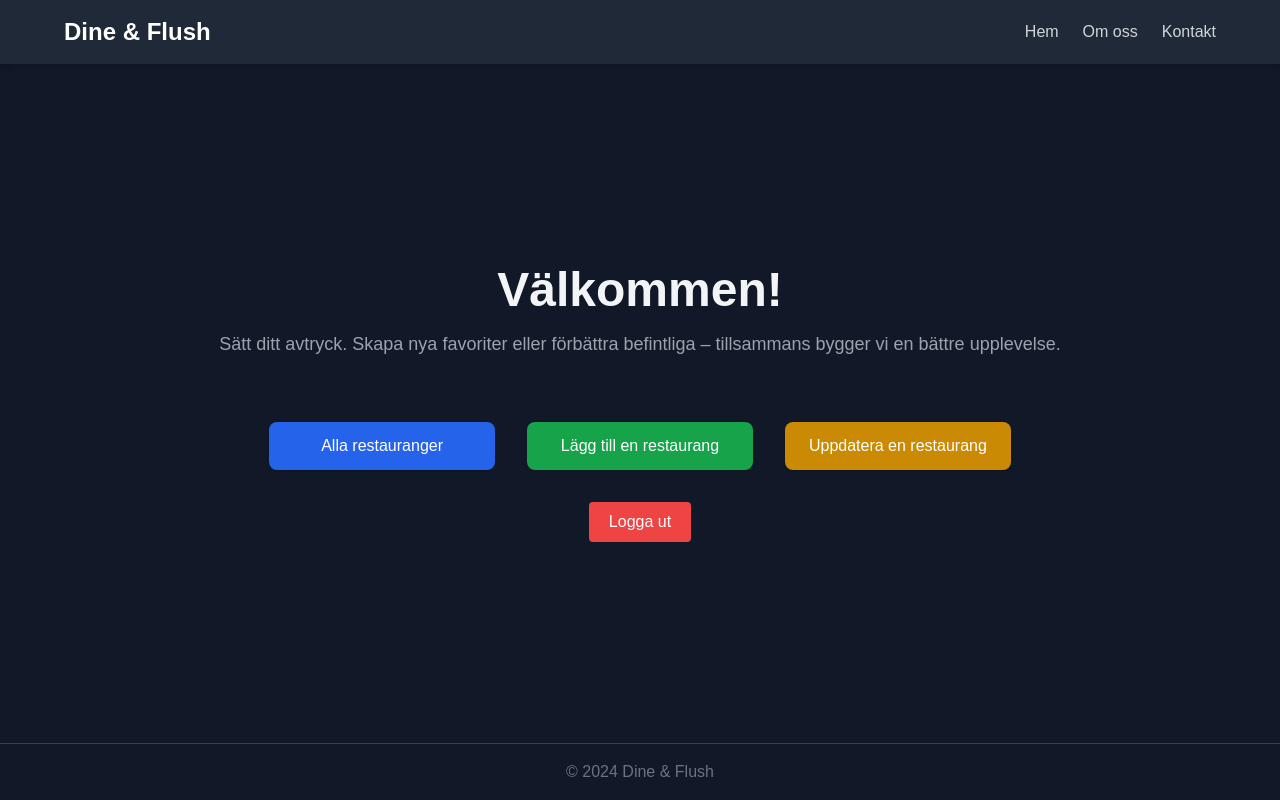
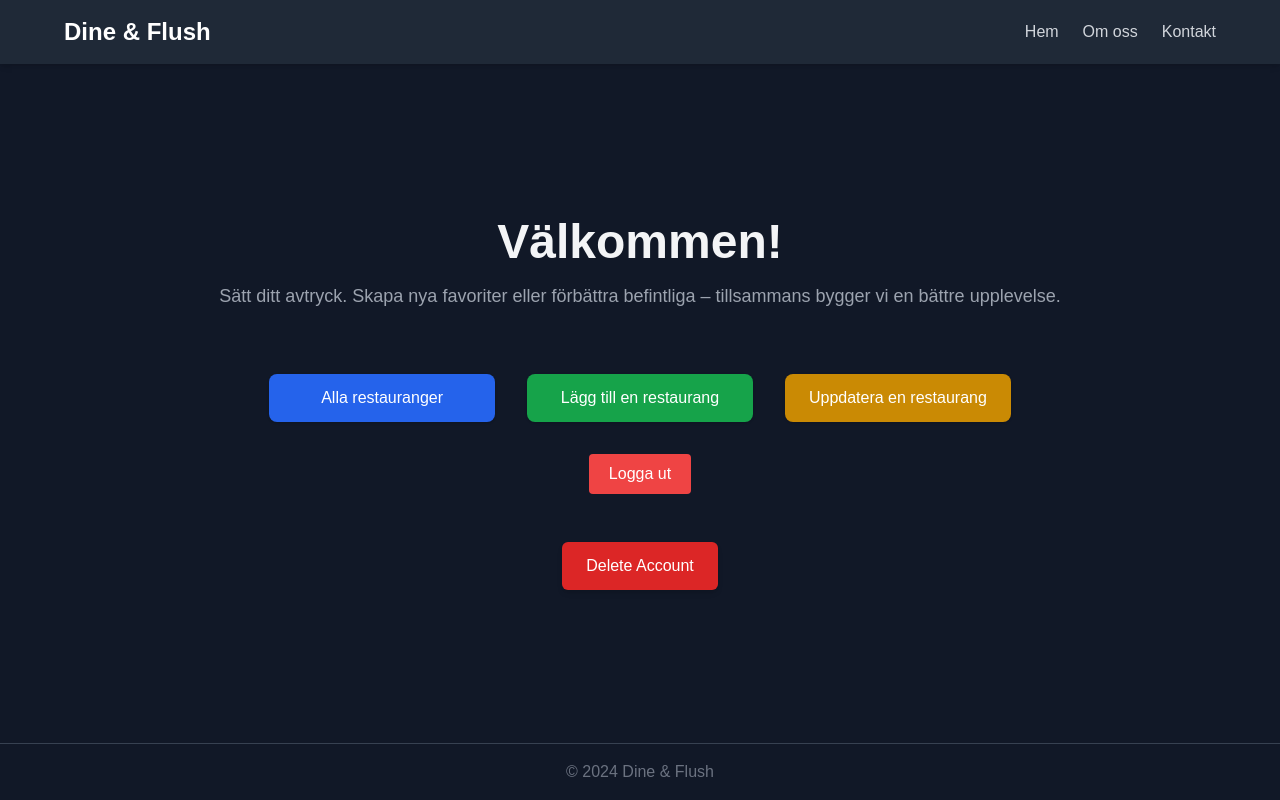
Before and after one commit to Tove-Larsson/Examensarbete-Frontend, a Next.js app: page /user in a window 1280 px wide. Built offline with nearby package versions, Linux system fonts and the light colour scheme; sample sign-in values are in the browser's storage.

Commit message:
Create DeleteSelButton and implement it in /user page

```diff
--- /dev/null
+++ b/app/_components/DeleteSelfButton.tsx
@@ -0,0 +1,67 @@
+"use client";
+import { useState } from "react";
+import { useRouter } from "next/navigation";
+
+const DeleteAccountButton = () => {
+  const [deleting, setDeleting] = useState(false);
+  const [error, setError] = useState<string | null>(null);
+  const [success, setSuccess] = useState<string | null>(null);
+  const router = useRouter();
+
+  const handleDeleteUser = () => {
+    const token = sessionStorage.getItem("jwtToken");
+    if (!token) {
+      setError("No token exists");
+      return;
+    }
+
+    setDeleting(true);
+
+    fetch("http://localhost:8080/user/delete-user", {
+      method: "DELETE",
+      headers: {
+        Authorization: `Bearer ${token}`,
+      },
+    })
+      .then((response) => {
+        if (!response.ok) {
+          return response.json().then((errData) => {
+            setError(errData.message || "Failed to delete account");
+            throw new Error(errData.message);
+          });
+        }
+
+        setSuccess("Your account was successfully deleted.");
+
+        sessionStorage.clear()
+
+        setTimeout(() => {
+          router.push("/sign-in");
+        }, 3000);
+      })
+      .catch((err) => {
+        setError(err.message || "An error occurred while deleting your account");
+      })
+      .finally(() => {
+        setDeleting(false);
+      });
+  };
+
+  return (
+    <div>
+      {error && <p className="text-red-500 text-center font-medium">{error}</p>}
+      {success && (
+        <p className="text-green-500 text-center font-medium">{success}</p>
+      )}
+      <button
+        onClick={handleDeleteUser}
+        disabled={deleting}
+        className="px-6 py-3 bg-red-600 text-white rounded-md shadow-md hover:bg-red-700 transition mt-4"
+      >
+        {deleting ? "Deleting..." : "Delete Account"}
+      </button>
+    </div>
+  );
+};
+
+export default DeleteAccountButton;
--- a/app/page.tsx
+++ b/app/page.tsx
@@ -1,15 +1,14 @@
-"use client"
+"use client";
 
 import { useRouter } from "next/navigation";
 import Footer from "./_components/Footer";
 import Navbar from "./_components/Navbar";
 
 export default function Home() {
-
   const router = useRouter();
 
   const handleButtonClick = () => {
-    router.push('/restaurants')
+    router.push("/restaurants");
   };
 
   const navLinks = [
@@ -21,7 +20,7 @@ export default function Home() {
   return (
     <div className="min-h-screen flex flex-col bg-gray-900 text-gray-200">
       <Navbar links={navLinks} />
-        <main className="flex-1 flex justify-center items-center p-8 pb-20 sm:p-20">
+      <main className="flex-1 flex justify-center items-center p-8 pb-20 sm:p-20">
         <div className="text-center sm:text-left max-w-4xl">
           <section>
             <h2 className="text-4xl sm:text-5xl font-extrabold text-gray-100">
@@ -34,9 +33,9 @@ export default function Home() {
           </section>
           <section
             id="features"
-            className="grid grid-cols-1 sm:grid-cols-2 gap-8 max-w-4xl mt-16"
+            className="grid grid-cols-1 sm:grid-cols-2 gap-8 max-w-4xl mx-auto mt-16"
           >
-            <div className="flex items-center gap-4">
+            <div className="flex flex-col items-center gap-4 text-center">
               <div className="w-12 h-12 bg-blue-800 rounded-full flex justify-center items-center text-blue-400">
                 <svg
                   xmlns="http://www.w3.org/2000/svg"
@@ -55,7 +54,7 @@ export default function Home() {
               </div>
               <p className="text-gray-300">Restauranger nära dig</p>
             </div>
-            <div className="flex items-center gap-4">
+            <div className="flex flex-col items-center gap-4 text-center">
               <div className="w-12 h-12 bg-blue-800 rounded-full flex justify-center items-center text-blue-400">
                 <svg
                   xmlns="http://www.w3.org/2000/svg"
@@ -76,7 +75,10 @@ export default function Home() {
             </div>
           </section>
           <div className="flex justify-center gap-4 mt-8">
-            <button onClick={handleButtonClick} className="px-6 py-3 bg-blue-600 text-white rounded-lg shadow hover:bg-blue-700">
+            <button
+              onClick={handleButtonClick}
+              className="px-6 py-3 bg-blue-600 text-white rounded-lg shadow hover:bg-blue-700"
+            >
               Upptäck
             </button>
           </div>
@@ -85,4 +87,4 @@ export default function Home() {
       <Footer />
     </div>
   );
-};
+}
--- a/app/user/page.tsx
+++ b/app/user/page.tsx
@@ -4,6 +4,7 @@ import { useEffect } from "react";
 import Footer from "../_components/Footer";
 import Navbar from "../_components/Navbar";
 import LogoutButton from "../_components/LogOutButton";
+import DeleteAccountButton from "../_components/DeleteSelfButton";
 
 export default function User() {
 
@@ -66,6 +67,7 @@ export default function User() {
           </button>
         </section>
         <LogoutButton />
+        <DeleteAccountButton />
       </main>
       <Footer />
     </div>
```
